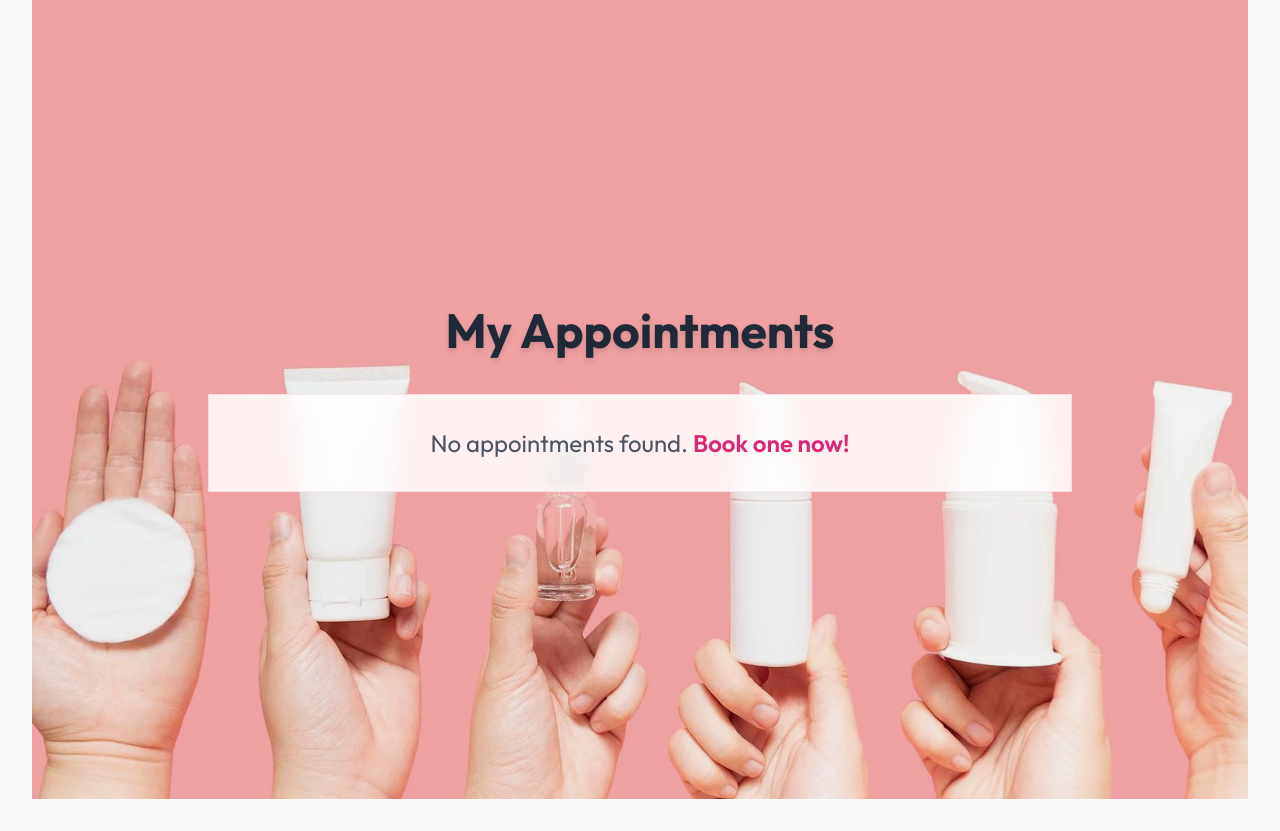
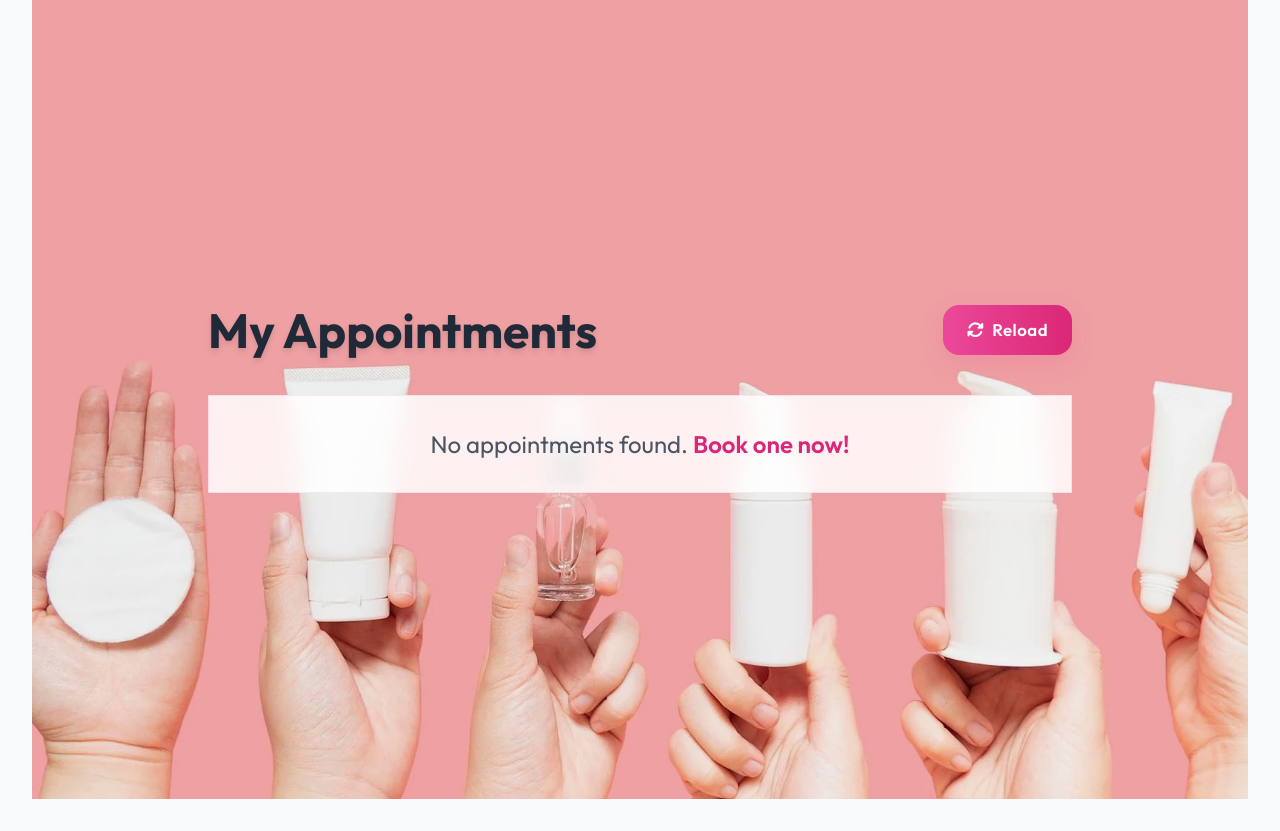
Before and after one commit to sudo-Harshk/SkinTellect, a Flask app: page /userappointment in a window 1280 px wide. Shown: the part 103-934 px from the top of the page. Run offline with Flask 3, Linux system fonts and the light colour scheme; the visitor is signed in with stand-in values (Sample User, id 1); data that the repository does not hold is empty; some libraries are stand-ins or nearby versions.

Commit message:
modified userappointment.html with reload  button

```diff
--- a/templates/userappointment.html
+++ b/templates/userappointment.html
@@ -7,7 +7,13 @@
   <img src="../static/assets/bg.webp" alt="" class="absolute inset-0 w-full h-full object-cover brightness-95 z-0" />
 
   <div class="relative z-10 w-full max-w-4xl mx-auto py-12 px-4">
-    <h1 class="text-4xl md:text-5xl font-bold text-gray-800 mb-10 text-center drop-shadow-md">My Appointments</h1>
+    <div class="flex justify-between items-center mb-10">
+      <h1 class="text-4xl md:text-5xl font-bold text-gray-800 drop-shadow-md">My Appointments</h1>
+      <button onclick="window.location.reload()" class="btn btn-primary flex items-center gap-2">
+        <i class="fa-solid fa-rotate"></i>
+        Reload
+      </button>
+    </div>
 
     {% if not all_appointments %}
       <div class="glass-card text-center text-xl md:text-2xl text-gray-600 p-8">No appointments found.
```
